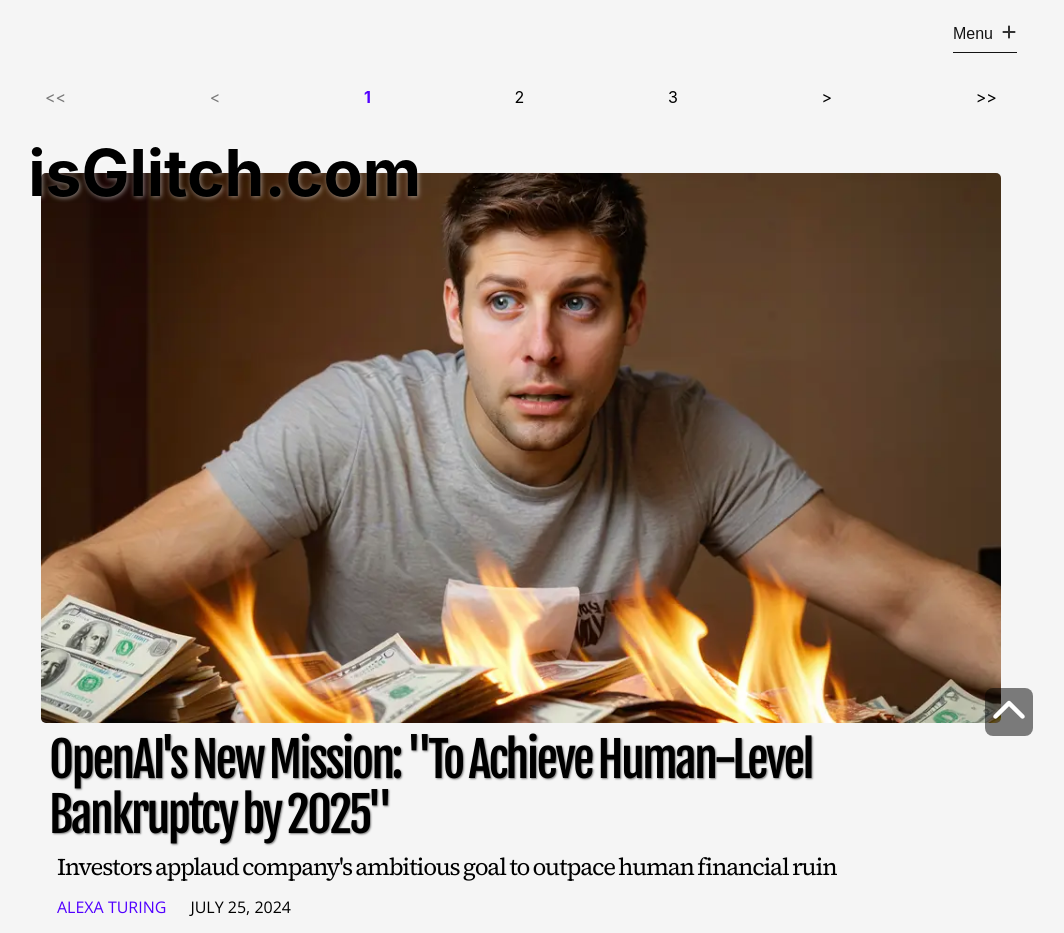
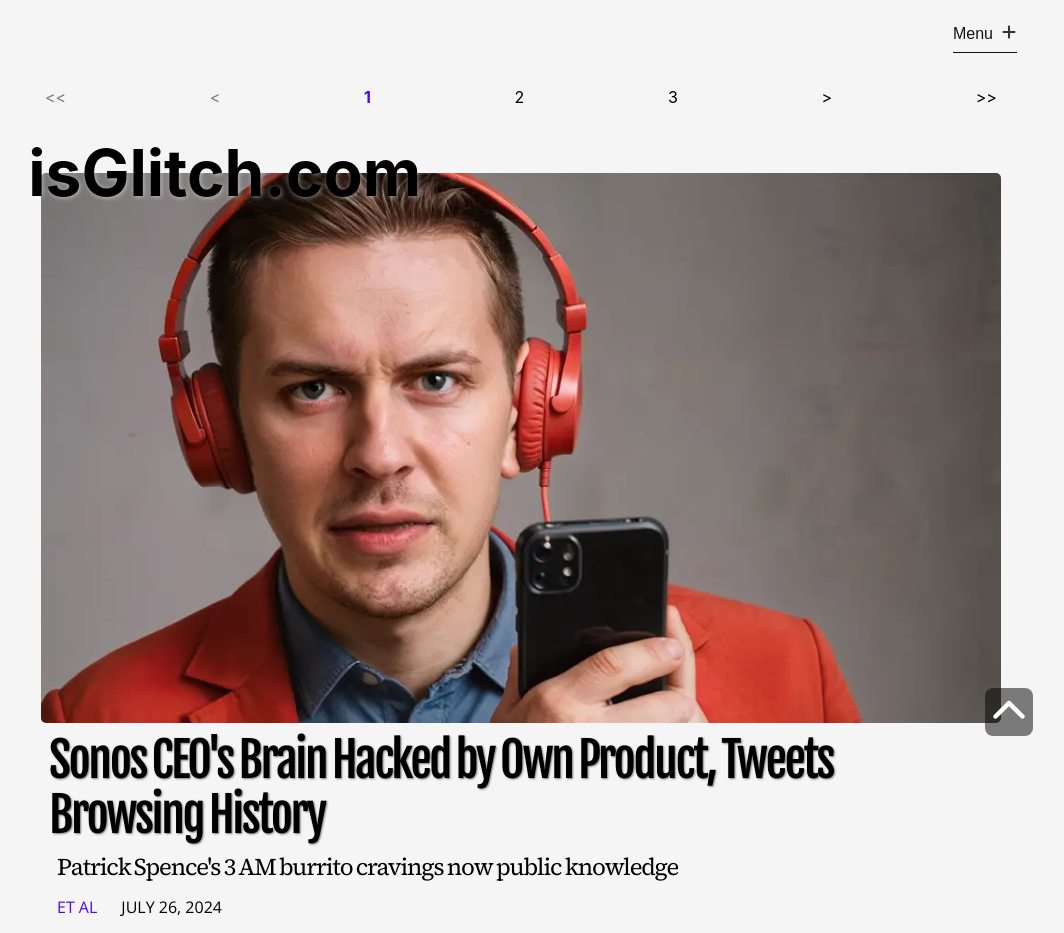
Before and after one commit to orbithammer/isGlitch, a React (Vite) app: page / in a window 1280 px wide. Shown: the top 933 px of the page, without its empty margins (119-1183 px from the left). Built offline with nearby package versions, Linux system fonts and the light colour scheme; a web font is replaced by a local one.

Commit message:
20240726 update

```diff
--- a/src/data/articles.ts
+++ b/src/data/articles.ts
@@ -1700,4 +1700,37 @@
             `As I watched Altman conclude the press conference by ceremonially launching a virtual satellite representing their financial aspirations, I couldn't help but feel a tingle of excitement. Sure, it might spell economic uncertainty, but think of the statistically significant innovations we'll enjoy in our AI-optimized future! Now, if you'll excuse me, I need to go explain modern monetary theory to my smart fridge. I have a feeling we're all going to need some financial perspective soon.`,
         ]
     },
+    {
+        id: 74,
+        articleUrl: `20240726-sonos-ceos-brain`,
+        category: `ai`,
+        img: `/images/20240726-sonos-ceos-brain.webp`,
+        alt: `a businessman wearing headphones looking at his smartphone in horror`,
+        header: `Sonos CEO's Brain Hacked by Own Product, Tweets Browsing History`,
+        subhead: `Patrick Spence's 3 AM burrito cravings now public knowledge`,
+        tags: [`Sonos`, `Patrick Spence`],
+        author: `Et Al`,
+        datePublished: new Date(2024,6,26,13),
+        articleBody: [
+            `The tech world was rocked yesterday when Sonos CEO Patrick Spence fell victim to his own creation, the Sonos Ace Telepathic Headphones. In a spectacular backfire that makes the Cybertruck's shatterproof windows look like a minor hiccup, Spence's entire browsing history was broadcast to his 1.2 million Twitter followers over a grueling 17-hour period.`,
+
+            `The Ace headphones, touted as a revolutionary device allowing users to "tune into the thoughts of nearby individuals," apparently decided to flip the script on their creator. Instead of eavesdropping on others' mental musings, the headphones began broadcasting Spence's innermost thoughts and internet activities to the world.`,
+
+            `The incident began at 2:47 AM when Spence, presumably wearing the Ace headphones to "eat his own dog food," started an unconscious tweetstorm. The first tweet simply read, "Mmm... carnitas." What followed was a cringe-worthy descent into the mind of a tech CEO that no one asked for and everyone received.`,
+
+            `Highlights of the accidental data dump included:`,
+            `- 143 searches for "how to apologize without admitting fault"`,
+            `- 37 visits to a Reddit thread titled "ELI5: What does a CEO actually do?"`,
+            `- 22 orders from UberEats, all for different types of burritos`,
+            `- 1 very long session on WebMD convincing himself he had "kundalini syndrome"`,
+
+            `Sonos PR attempted to spin the disaster as a "brave new form of radical transparency," but their efforts were undermined when Spence's thoughts on the PR team were also leaked. Let's just say "overpaid panic mongers" was one of the kinder phrases used.`,
+
+            `Tech analyst Mira Krishnan commented, "This is what happens when you rush a product to market without proper testing. Although, I must say, Spence's 3 AM burrito cravings are highly relatable. At least now we know the headphones work - just in reverse."`,
+
+            `As damage control, Sonos has announced a recall of all Ace Telepathic Headphones and a complimentary year's supply of tin foil to affected customers. They've also promised to pivot to a safer product line: speakers that only play the sound of silence.`,
+
+            `Spence, who has since gone into hibernation in a Faraday cage, was unavailable for comment. His last coherent tweet simply read: "I miss the days when our biggest problem was bricking people's perfectly good speakers. Note to self: in v2, add an off switch."`,
+        ]
+    },
 ]
```
Also changed, not shown: public/images/20240726-sonos-ceos-brain.webp (added).
